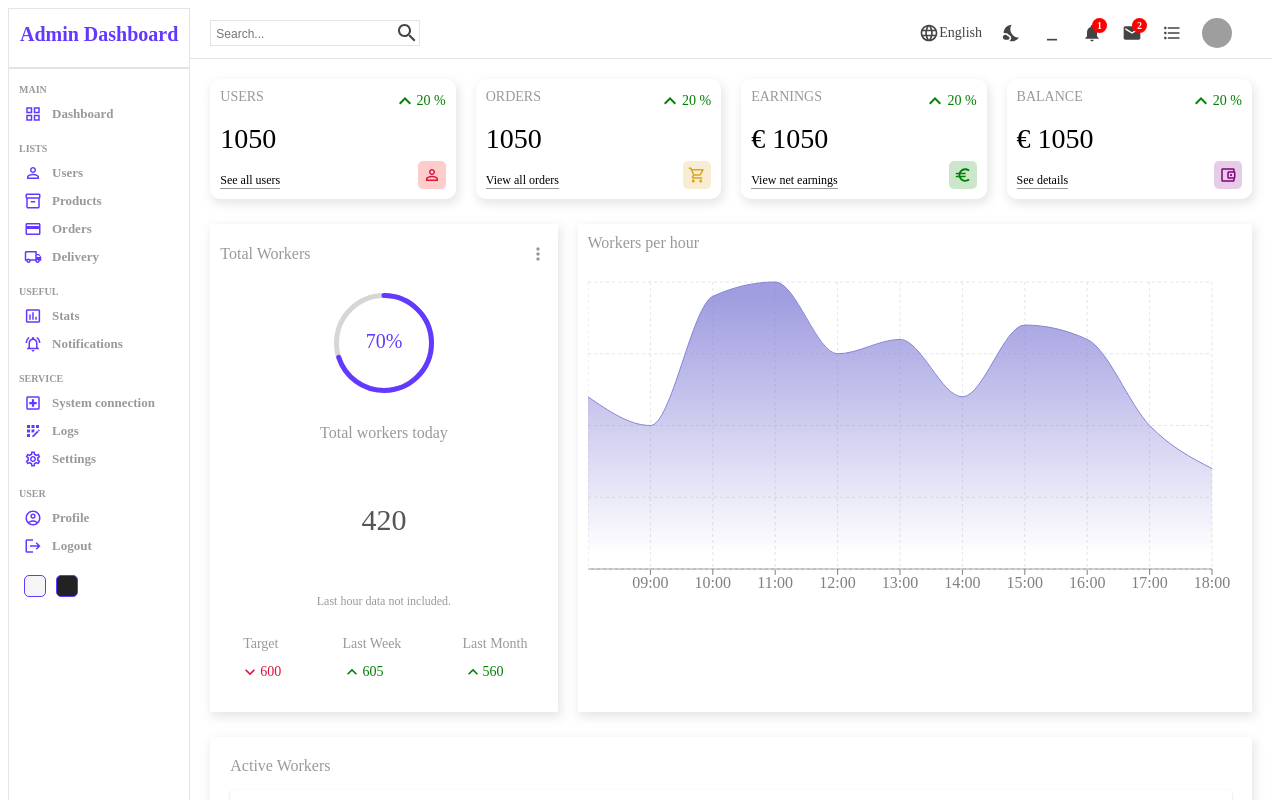
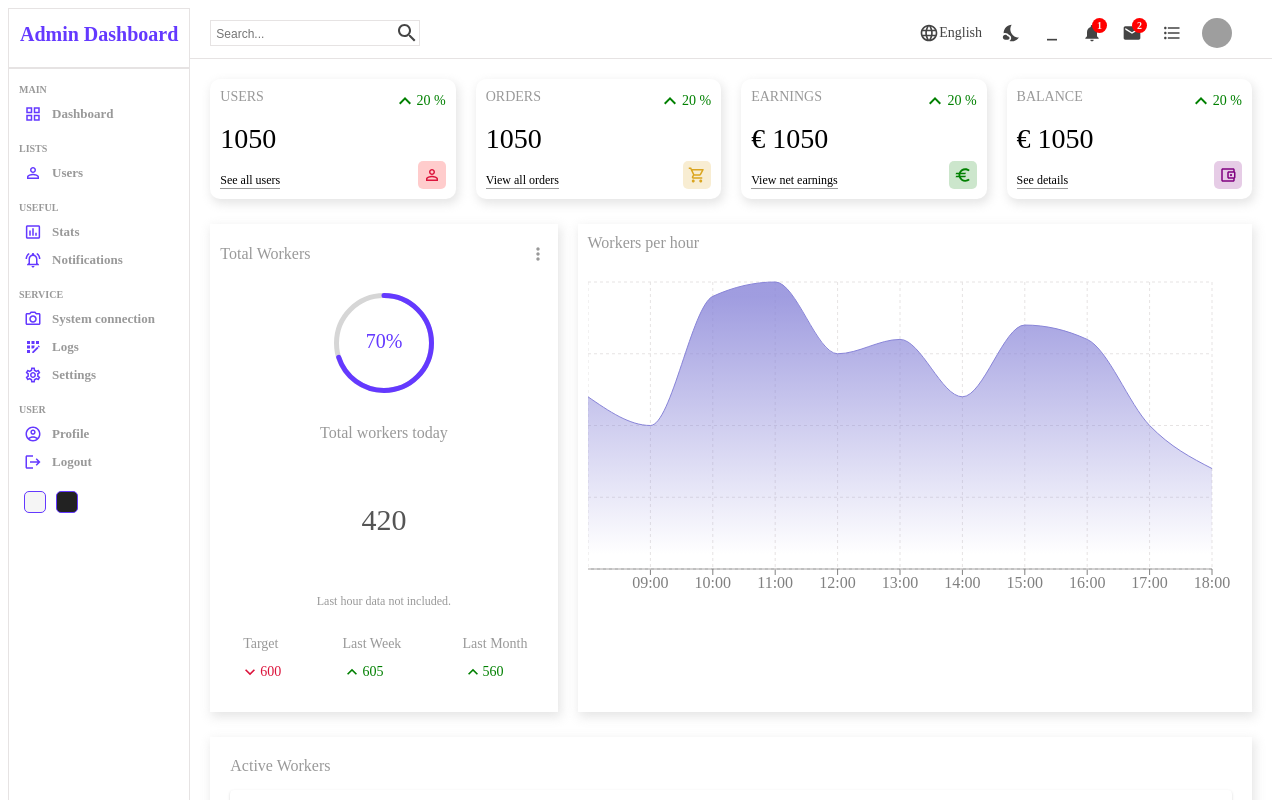
Before and after one commit to gioconic/timyout, a React (Create React App) app: page / in a window 1280 px wide. Shown: the top 800 px of the page. Built offline with nearby package versions, Linux system fonts and the light colour scheme; grey boxes are pictures that could not be loaded; the HTML template or start-up script is replaced by a standard one.

Commit message:
sidebar changes

```diff
--- a/src/components/sidebar/Sidebar.jsx
+++ b/src/components/sidebar/Sidebar.jsx
@@ -1,12 +1,12 @@
 import "./sidebar.scss";
 import GridViewOutlinedIcon from "@mui/icons-material/GridViewOutlined";
 import PersonOutlineOutlinedIcon from "@mui/icons-material/PersonOutlineOutlined";
-import Inventory2OutlinedIcon from "@mui/icons-material/Inventory2Outlined";
+/* import Inventory2OutlinedIcon from "@mui/icons-material/Inventory2Outlined";
 import CreditCardOutlinedIcon from "@mui/icons-material/CreditCardOutlined";
-import LocalShippingOutlinedIcon from "@mui/icons-material/LocalShippingOutlined";
+import LocalShippingOutlinedIcon from "@mui/icons-material/LocalShippingOutlined"; */
 import InsertChartOutlinedIcon from "@mui/icons-material/InsertChartOutlined";
 import NotificationsActiveOutlinedIcon from "@mui/icons-material/NotificationsActiveOutlined";
-import LocalHospitalOutlinedIcon from "@mui/icons-material/LocalHospitalOutlined";
+import CameraAltOutlinedIcon from "@mui/icons-material/CameraAltOutlined";
 import AppRegistrationIcon from "@mui/icons-material/AppRegistration";
 import SettingsOutlinedIcon from "@mui/icons-material/SettingsOutlined";
 import AccountCircleOutlinedIcon from "@mui/icons-material/AccountCircleOutlined";
@@ -38,7 +38,7 @@ const Sidebar = () => {
               <span>Users</span>
             </li>
           </Link>
-          <Link to="/products" style={{ textDecoration: "none" }}>
+          {/*  <Link to="/products" style={{ textDecoration: "none" }}>
             <li>
               <Inventory2OutlinedIcon className="icon" />
               <span>Products</span>
@@ -51,7 +51,7 @@ const Sidebar = () => {
           <li>
             <LocalShippingOutlinedIcon className="icon" />
             <span>Delivery</span>
-          </li>
+          </li> */}
           <p className="title">USEFUL</p>
           <li>
             <InsertChartOutlinedIcon className="icon" />
@@ -64,7 +64,7 @@ const Sidebar = () => {
           <p className="title">SERVICE</p>
           <Link to="/shiftregister" style={{ textDecoration: "none" }}>
             <li>
-              <LocalHospitalOutlinedIcon className="icon" />
+              <CameraAltOutlinedIcon className="icon" />
               <span>System connection</span>
             </li>
           </Link>
```
